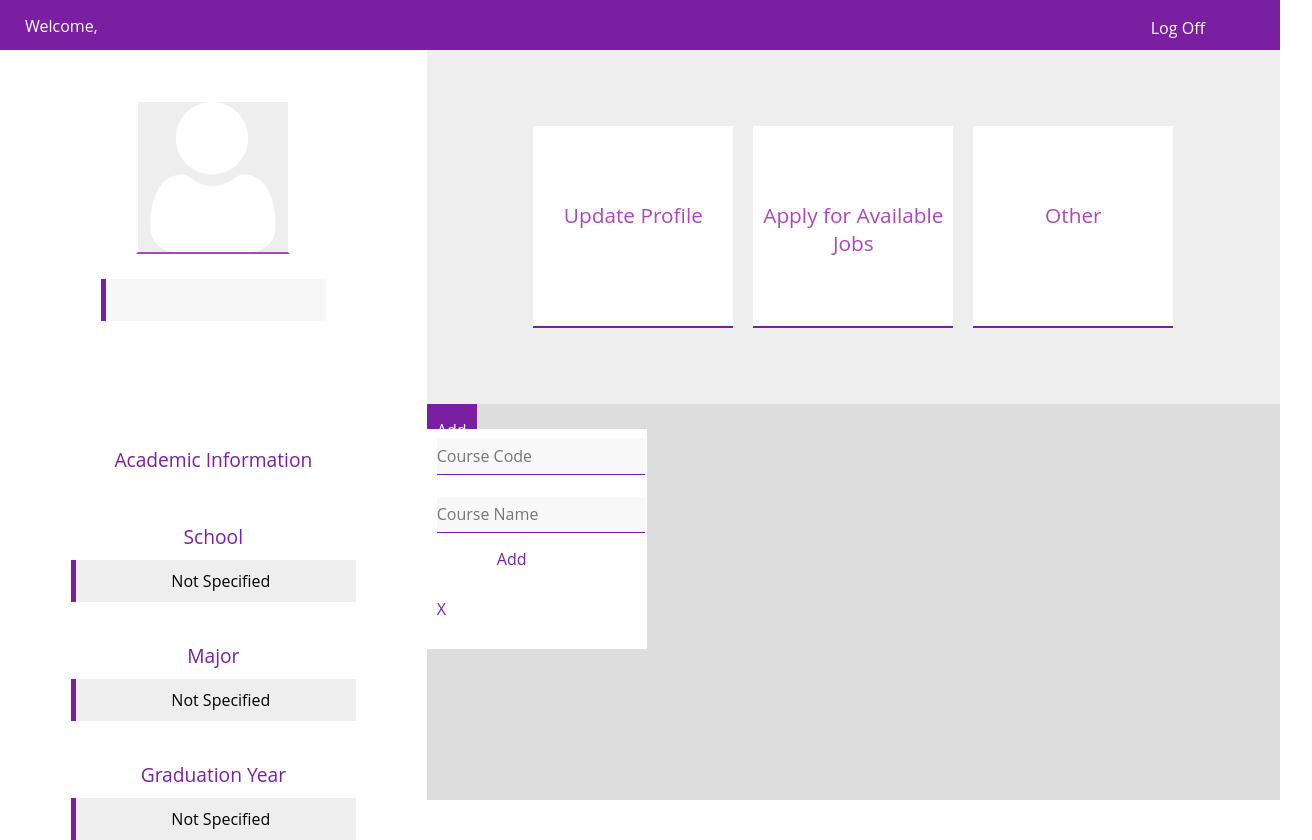
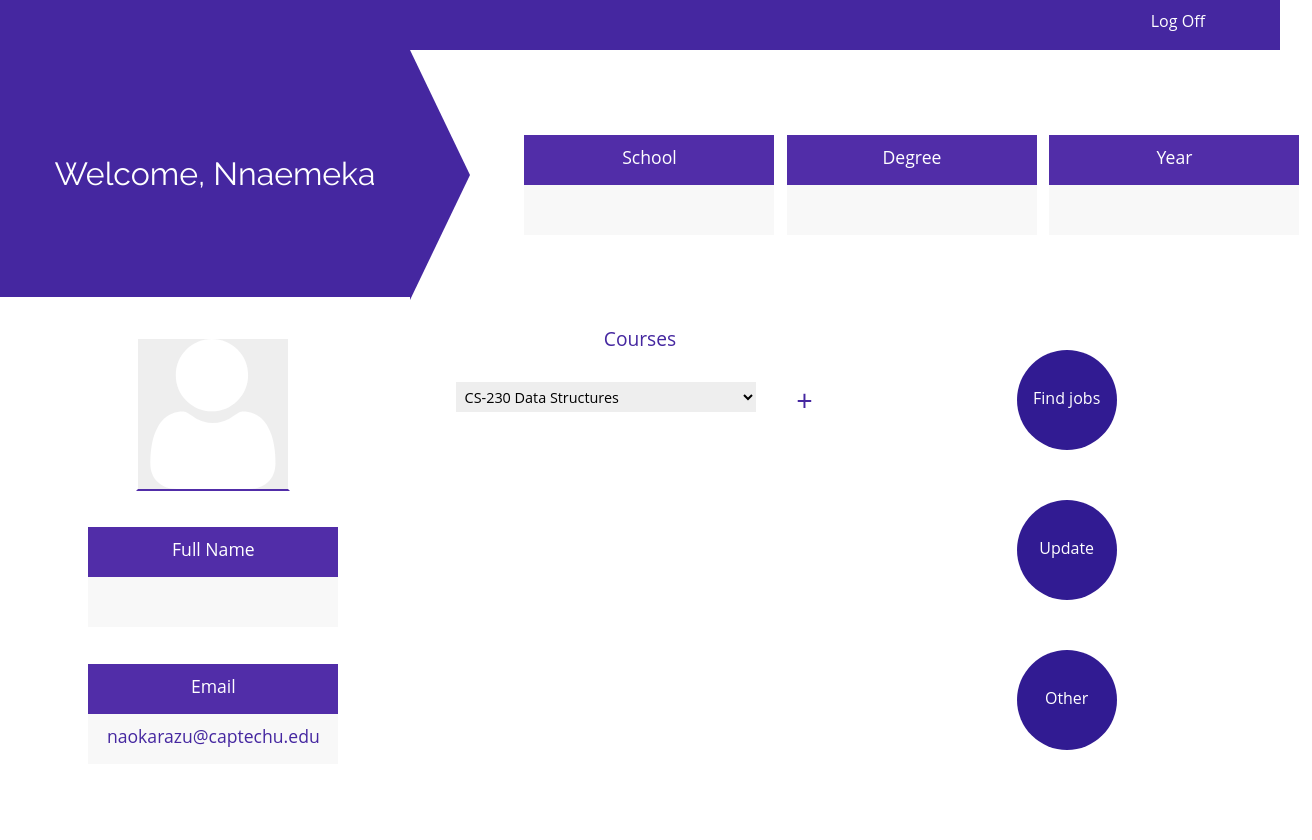
Before and after one commit to nnokarazu12/EmployerNetworkProject, a plain HTML site: page FrontEnd/EmployerDatabase_Network/student_profile.html in a window 1280 px wide. Shown: the whole page, 1312 px wide, since content can reach past the window. After the commit the page ends 800 px from the top, so only its background shows below. Drawn offline with Linux system fonts and the light colour scheme.

Commit message:
visual design update

```diff
--- a/FrontEnd/EmployerDatabase_Network/index.css
+++ b/FrontEnd/EmployerDatabase_Network/index.css
@@ -5,8 +5,9 @@
 }
 
 :root {
-    --main-color: #7B1FA2;
-    --main-color-light: #AB47BC;
+    --main-color: #4527A0;
+    --main-color-light: #512DA8;
+    --main-color-dark: #311B92;
 }
 
 body {
@@ -173,21 +174,6 @@ select {
         font-size: 1rem;
     }
 
-/* Registration_success.html styles*/
-#success-banner {
-    width: 100%;
-    height: 50px;
-    text-align: center;
-    background: #2E7D32;
-}
-
-    #success-banner p {
-        font-family: 'Open Sans', sans-serif;
-        color: white;
-        position: relative;
-        top: 15px;
-    }
-
 .banner {
     width: 100%;
     height: 50px;
@@ -195,24 +181,81 @@ select {
     color: white;
 }
 
-#welcome {
+#welcome-container {
+    position: absolute;
+    width: 400px;
+    height: 35.92%;
+    top: 0px;
+    left: 0px;
+    background: var(--main-color);
+    padding: 5px;
+    z-index: -1;
+}
+
+    #welcome-container p, #welcome-container span {
+        position: relative;
         color: white;
-    position: relative;
-    width: 200px;
-    top: 15px;
-    left: 25px;
-    display: block;
+        font-size: 2rem;
+        font-family: 'Raleway', sans-serif;
+    }
+
+    #welcome-container p {
+        top: 150px;
+        left: 10px;
+    }
+
+#welcome-extension {
+    position: absolute;
+    top: 50px;
+    left: 410px;
+    width: 0;
+    height: 0;
+    border-top: 15.7vh solid transparent;
+    border-bottom: 15.7vh solid transparent;
+    border-left: 60px solid var(--main-color);
 }
 
 .sign-off {
     float: right;
-    color: white;
     position: relative;
     left: -75px;
-    top: -5px;
+    top: 10px;
     cursor: pointer;
 }
 
+#academic-info-container {
+    position: relative;
+    top: 85px;
+    left: 40%;
+    width: 800px;
+    height: 100px;
+    display: flex;
+    justify-content: space-evenly;
+}
+
+.info-box {
+    width: 250px;
+    height: 100px;
+    text-align: center;
+    font-size: 1.1em;
+}
+
+.info-head {
+    width: 100%;
+    height: 50px;
+    background: var(--main-color-light);
+    color: white;
+    box-sizing: border-box;
+    padding: 10px;
+}
+
+.info-body {
+    width: 240px;
+    height: 30px;
+    color: var(--main-color);
+    padding: 10px 5px;
+    background: #eee6;
+}
 /* Student Profile styles*/
 .button {
     width: 150px;
@@ -228,84 +271,52 @@ select {
 #grid {
     display: grid;
     height: calc(100vh - 50px);
-    grid-template-columns: 1fr 2fr;
+    grid-template-columns: 1fr 1fr 1fr;
+    grid-template-rows: 1fr 2fr;
 }
 
-.grid-item:nth-child(2) {
-    background: #eee;
+.grid-item {
+    align-items: center;
 }
 
-.grid-item:nth-child(3) {
-    background: #ddd;
+#grid-item-2 {
+    display: flex;
+    flex-direction: column;
+    justify-content: space-evenly;
+}
+
+#grid-item-3 {
+    display: flex;
+    flex-direction: column;
+    justify-content: flex-start;
+}
+
+#grid-item-4 {
+    display: flex;
+    flex-direction: column;
+    justify-content: space-evenly;
 }
 
 .grid-item:nth-child(1) {
-    grid-row: 1 / span 2;
-    background: #fff;
+    grid-column: 1 / span 3;
     text-align: center;
+    background: white;
+    z-index: -1;
 }
 
 #profile-photo-container {
     position: relative;
-    top: 50px;
+    top: 0px;
     width: 150px;
     height: 150px;
     background: #eee;
     border: 2px solid white;
-    margin: auto;
     border-bottom: 2px solid var(--main-color-light);
 }
 
 #profile-photo-container img {
     width: 100%;
     height: 100%;
-    }
-
-#student-name-container {
-    width: 200px;
-    margin: auto;
-    text-align: center;
-    position: relative;
-    top: 75px;
-    padding: 10px;
-    border-left: 5px solid var(--main-color);
-    background: #eee8;
-}
-
-    #student-name-container p {
-        color: var(--main-color-light);
-        font-size: 1.2em;
-        display: inline-block;
-    }
-
-#education-header {
-    position: relative;
-    top: 200px;
-    font-size: 1.2em;
-}
-
-#school-head {
-    top: 250px;
-}
-
-#school-name {
-    top: 260px;
-}
-
-#degree-head {
-    top: 300px;
-}
-
-#degree-name {
-    top: 310px;
-}
-
-#grad-year-head {
-    top: 350px;
-}
-
-#grad-year {
-    top: 360px;
 }
 
 #menu {
@@ -336,20 +347,10 @@ select {
     color: var(--main-color-light);
 }
 
-.prof-header {
+#course-options {
     position: relative;
-    color: var(--main-color);
-    text-align: center;
-    font-size: 1.2em;
-}
-
-.prof-content {
-    position: relative;
-    width: 250px;
-    background: #eee;
-    border-left: 5px solid var(--main-color);
-    padding: 10px 10px 10px 20px;
-    margin: auto;
+    width: 300px;
+    outline: none;
 }
 
 .course-tab {
@@ -362,28 +363,41 @@ select {
     color: white;
 }
 
-#course-data-box {
-    padding: 10px;
+#add-course-button {
+    position: relative;
+    width: 40px;
+    height: 40px;
     background: white;
-    width: 200px;
-    height: 200px;
-    display: block;
+    color: var(--main-color);
+    text-align: center;
+    cursor: pointer;
+    font-size: 1.8em;
+    box-sizing: border-box;
+    padding-top: 3px;
+    transition: all .3s;
 }
 
-    #course-data-box input {
-        height: 35px;
-        border: none;
-        border-bottom: 1px solid var(--main-color);
-        font-size: 1em;
-        background: #eee6;
+    #add-course-button:hover {
+        background: var(--main-color);
+        color: white;
     }
 
-#add-course-button {
-    width: 50px;
-    height: 25px;
-    background: var(--main-color);
+.bubble {
+    width: 100px;
+    height: 100px;
+    background: var(--main-color-dark);
     color: white;
+    border-radius: 50%;
+    cursor: pointer;
     text-align: center;
+    box-sizing: border-box;
+    padding-top: 37px;
+    transition: all .3s;
+}
+
+    .bubble:hover {
+        transform: scale(1.1);
+        background: var(--main-color-light);
     }
 /*Edit Profile styles*/
 #edit-form-container {
@@ -431,14 +445,3 @@ select {
 #grid-2-container-1 {
     background: var(--main-color-light);
 }
-#update-employer-profile-button {
-    margin: auto;
-    width: 150px;
-    height: 50px;
-    color: white;
-    background: var(--main-color);
-    text-align: center;
-    box-sizing: border-box;
-    padding-top: 12px;
-    cursor: pointer;
-}
--- a/FrontEnd/EmployerDatabase_Network/student_profile.html
+++ b/FrontEnd/EmployerDatabase_Network/student_profile.html
@@ -4,83 +4,112 @@
     <meta charset="utf-8" />
     <title>Profile</title>
     <link href="index.css" rel="stylesheet" />
+    <link href="https://fonts.googleapis.com/css2?family=Raleway&display=swap" rel="stylesheet">
     <script src="libraries/handle_account.js"></script>
     <script src="scripts.js"></script>
 </head>
 <body>
     <div class="banner">
-        <p id="welcome">Welcome, <span id="student-name">Student</span></p>
         <p class="sign-off" onclick="location.href='index.html'">Log Off</p>
     </div>
     <div id="grid">
         <div class="grid-item">
-            <div id="profile-photo-container">
-                <img src="images/user.svg"/>
+            <div id="welcome-container">
+                <p>Welcome, <span id="student-name">Nnaemeka</span></p>
             </div>
-            <div id="student-name-container"><p id="firstname-text">Firstname</p> <p id="lastname-text">Lastname</p></div>
+            <div id="welcome-extension"></div>
+            <!--Academic Info-->
+            <div id="academic-info-container">
+                <div class="info-box">
+                    <div class="info-head">School</div>
+                    <div class="info-body" id="school-name"></div>
+                </div>
+                <div class="info-box">
+                    <div class="info-head">Degree</div>
+                    <div class="info-body" id="degree-name"></div>
+                </div>
+                <div class="info-box">
+                    <div class="info-head">Year</div>
+                    <div class="info-body" id="grad-year"></div>
+                </div>
+            </div>
+            <!--
             <div class="prof-header" id="education-header"><p>Academic Information</p></div>
-            <div class="prof-header"id="school-head">School</div>
             <div class="prof-content" id="school-name"></div>
-            <div class="prof-header" id="degree-head">Major</div>
             <div class="prof-content" id="degree-name"></div>
-            <div class="prof-header" id="grad-year-head">Graduation Year</div>
-            <div class="prof-content" id="grad-year"></div>
-            <!--<div class="info-header"><p>Academic Status</p></div>-->
-            <div class="info-"></div>
+            <div class="prof-content" id="grad-year"></div>-->
 
         </div>
-        <div class="grid-item" id="menu">
+        <div class="grid-item" id="grid-item-2">
+            <div id="profile-photo-container">
+                <img src="images/user.svg" />
+            </div>
+            <div class="info-box">
+                <div class="info-head">Full Name</div>
+                <div class="info-body"><p id="firstname-text" style="display: inline-block"></p> <p id="lastname-text" style="display: inline-block"></p></div>
+            </div>
+            <div class="info-box">
+                <div class="info-head">Email</div>
+                <div class="info-body">naokarazu@captechu.edu</div>
+            </div>
+            <!--
             <div onclick="location.href = 'edit_profile.html'">
                 <p>Update Profile</p>
             </div>
-            <div><p>Apply for Available Jobs</p></div>
-            <div><p>Other</p></div>
+            <div onclick="SearchForJobStudent();">
+                <p>Apply for Available Jobs</p>
+            </div>
+
+            <div><p>Other</p></div>-->
 
         </div>
-        <div class="grid-item" id="grid-item-2">
-            <div class="button" onclick="toggleCourseBox()" id="add-course-button">Add Courses +</div>
+        <div class="grid-item" id="grid-item-3">
+            <p style="position: relative; top: 25px; color: var(--main-color); font-size: 1.2em;">Courses</p>
+            <!--Course Options List-->
+            <div style="width: 100%; position: relative; top: 50px; display: flex; justify-content: space-evenly; align-items: center;">
+                <select id="course-options">
+                    <option value="CS-230">CS-230 Data Structures</option>
+                    <option value="CS-230">CS-230 Data Structures</option>
+                    <option value="CS-230">CS-230 Data Structures</option>
+                    <option value="CS-230">CS-230 Data Structures</option>
+                </select>
+                <div id="add-course-button" onclick=" Profile_AddNewCourse(document.getElementById('course-code-box').value)">+</div>
+            </div>
             <!--<div class="course-tab">Java</div>-->
-            <div id="course-data-box">
-                <form id="course-form">
-                    <input class="course-input" id="course-code-box" placeholder="Course Code" disabled/>
-                    <br />
-                    <br />
-                    <input class="course-input" id="course-name-box" placeholder="Course Name" disabled/>
-                    <div class="button" id="add-to-list-btn" onclick="addCourse(); Profile_AddNewCourse(document.getElementById('course-code-box').value)">Add</div>
-                    <div onclick="removeCourseBox()" style="color: var(--main-color); position:relative; top: 15px; cursor: pointer;">X</div>
-                </form>
-            </div>
-            <div id="course-list-container"></div>
+        </div>
+        <div class="grid-item" id="grid-item-4">
+            <div class="bubble">Find jobs</div>
+            <div class="bubble" onclick="location.href = 'edit_profile.html'">Update</div>
+            <div class="bubble">Other</div>
         </div>
     </div>
     <script>
         window.addEventListener('load', function () {
-            document.getElementById('firstname-text').innerHTML = localStorage.getItem('firstname');
-            document.getElementById('lastname-text').innerHTML = localStorage.getItem('lastname');
-            document.getElementById('student-name').innerHTML = localStorage.getItem('firstname');
+            Get_Profile();
 
-            if (localStorage.getItem('schoolname') == undefined) {
+            //pull from local storage
+            let CurrentUser = JSON.parse(localStorage.getItem('CurrentUser'));
+
+            document.getElementById('firstname-text').innerHTML = CurrentUser.ProfileData.info.firstname;
+            document.getElementById('lastname-text').innerHTML = CurrentUser.ProfileData.info.lastname;
+            document.getElementById('student-name').innerHTML = CurrentUser.ProfileData.info.firstname;
+
+            if (!CurrentUser.ProfileData.education) {
                 document.getElementById('school-name').innerHTML = "Not Specified";
-            } else {
-                document.getElementById('school-name').innerHTML = localStorage.getItem('schoolname');
-            }
-            if (localStorage.getItem('degree') == undefined) {
                 document.getElementById('degree-name').innerHTML = "Not Specified";
-            } else {
-                document.getElementById('degree-name').innerHTML = localStorage.getItem('degree');
-            }
-            if (localStorage.getItem('year') == undefined) {
                 document.getElementById('grad-year').innerHTML = "Not Specified";
             } else {
-                document.getElementById('grad-year').innerHTML = localStorage.getItem('year');
+                document.getElementById('school-name').innerHTML = CurrentUser.ProfileData.education.schoolname;
+                document.getElementById('degree-name').innerHTML = CurrentUser.ProfileData.education.degreename;
+                document.getElementById('grad-year').innerHTML = CurrentUser.ProfileData.education.degreeyear;
             }
         });
 
         function clearFields() {
             var inputItems = document.querySelectorAll(".input-field");
-        for (var i = 0; i < inputItems.length; i++) {
-            inputItems[i].value = "";
-        }
+            for (var i = 0; i < inputItems.length; i++) {
+                inputItems[i].value = "";
+            }
         }
 
     </script>
```
Also changed, not shown: 1 other file. Lines whose indentation alone changed are shown as unchanged.
